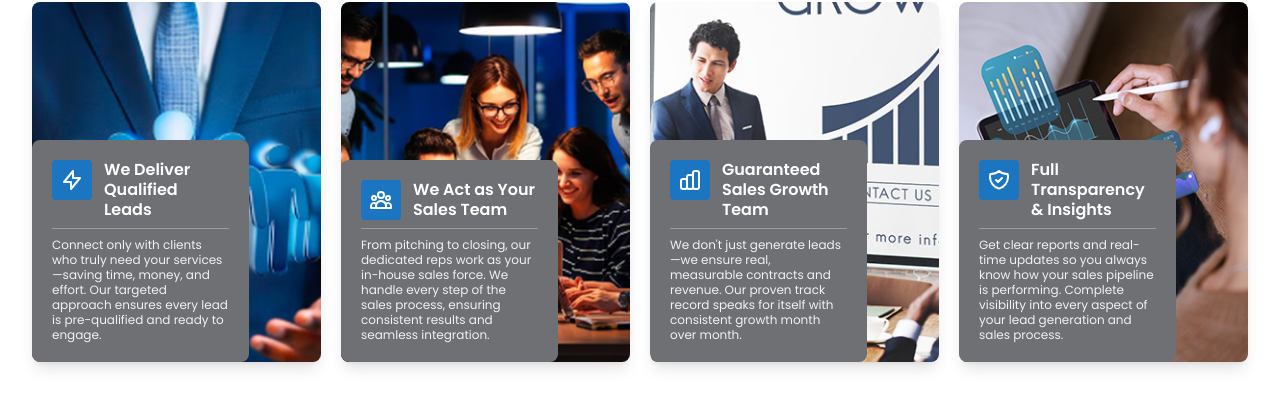
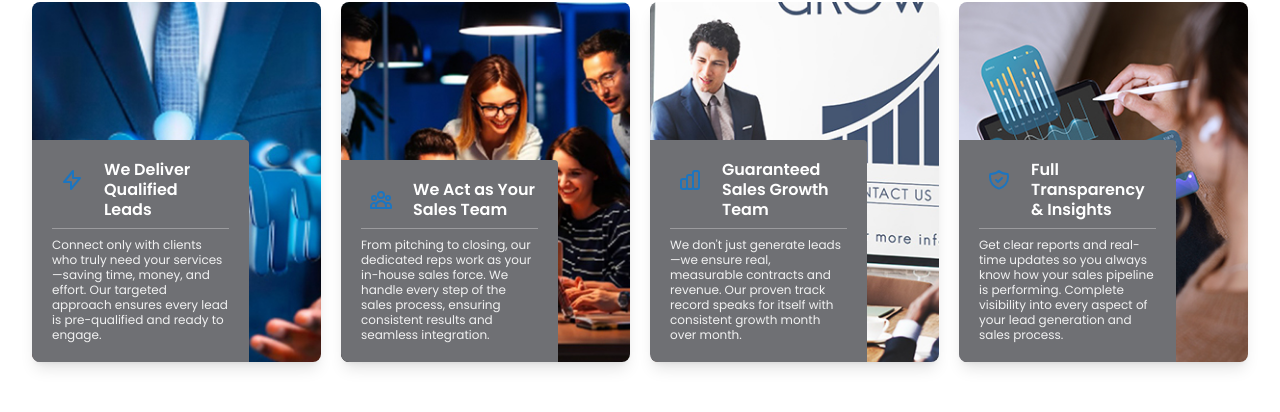
Before and after one commit to Sharmeen-Rauf/escabiz, a Next.js app: page / in a window 1280 px wide. Shown: the part 4014-4426 px from the top of the page. Built offline with nearby package versions, Linux system fonts and the light colour scheme.

Commit message:
Refactor overlay box styles on Home page service cards: update background colors and border radius for improved visual consistency and enhanced user interaction effects.

```diff
--- a/src/app/page.tsx
+++ b/src/app/page.tsx
@@ -1015,12 +1015,12 @@ export default function Home() {
                 }}
               >
                 {/* Inner Overlay Box - Bottom Left with Right Margin */}
-                <div className="absolute bottom-0 left-0 mr-0 lg:mr-0.5 mb-0 bg-[#6f7074] group-hover:bg-[#1c75c0] transition-all duration-300 rounded-lg p-4 lg:p-5 max-w-[85%] lg:max-w-[75%]">
+                <div className="absolute bottom-0 left-0 mr-0 mb-0 bg-[#6f7074] group-hover:bg-[#1c75c0] transition-all duration-300 rounded-tr rounded-bl p-4 lg:p-5 max-w-[85%] lg:max-w-[75%]">
                   {/* Icon and Heading Row */}
                   <div className="flex items-start gap-3 mb-2">
                     {/* Icon with Square Background - Blue Theme */}
-                    <div className="w-10 h-10 bg-[#1c75c0] rounded flex items-center justify-center flex-shrink-0">
-                      <svg className="w-6 h-6 text-white" fill="none" stroke="currentColor" viewBox="0 0 24 24">
+                    <div className="w-10 h-10 flex items-center justify-center flex-shrink-0">
+                      <svg className="w-6 h-6 text-[#1c75c0] group-hover:text-[#6f7074] transition-colors duration-300" fill="none" stroke="currentColor" viewBox="0 0 24 24">
                         <path strokeLinecap="round" strokeLinejoin="round" strokeWidth={2} d="M13 10V3L4 14h7v7l9-11h-7z" />
                       </svg>
                     </div>
@@ -1051,12 +1051,12 @@ export default function Home() {
                 }}
               >
                 {/* Inner Overlay Box - Bottom Left with Right Margin */}
-                <div className="absolute bottom-0 left-0 mr-0 lg:mr-0.5 mb-0 bg-[#6f7074] group-hover:bg-[#1c75c0] transition-all duration-300 rounded-lg p-4 lg:p-5 max-w-[85%] lg:max-w-[75%]">
+                <div className="absolute bottom-0 left-0 mr-0 mb-0 bg-[#6f7074] group-hover:bg-[#1c75c0] transition-all duration-300 rounded-tr rounded-bl p-4 lg:p-5 max-w-[85%] lg:max-w-[75%]">
                   {/* Icon and Heading Row */}
                   <div className="flex items-start gap-3 mb-2">
                     {/* Icon with Square Background - Blue Theme */}
-                    <div className="w-10 h-10 bg-[#1c75c0] rounded flex items-center justify-center flex-shrink-0">
-                      <svg className="w-6 h-6 text-white" fill="none" stroke="currentColor" viewBox="0 0 24 24">
+                    <div className="w-10 h-10 flex items-center justify-center flex-shrink-0">
+                      <svg className="w-6 h-6 text-[#1c75c0] group-hover:text-[#6f7074] transition-colors duration-300" fill="none" stroke="currentColor" viewBox="0 0 24 24">
                         <path strokeLinecap="round" strokeLinejoin="round" strokeWidth={2} d="M17 20h5v-2a3 3 0 00-5.356-1.857M17 20H7m10 0v-2c0-.656-.126-1.283-.356-1.857M7 20H2v-2a3 3 0 015.356-1.857M7 20v-2c0-.656.126-1.283.356-1.857m0 0a5.002 5.002 0 019.288 0M15 7a3 3 0 11-6 0 3 3 0 016 0zm6 3a2 2 0 11-4 0 2 2 0 014 0zM7 10a2 2 0 11-4 0 2 2 0 014 0z" />
                       </svg>
                     </div>
@@ -1087,12 +1087,12 @@ export default function Home() {
                 }}
               >
                 {/* Inner Overlay Box - Bottom Left with Right Margin */}
-                <div className="absolute bottom-0 left-0 mr-0 lg:mr-0.5 mb-0 bg-[#6f7074] group-hover:bg-[#1c75c0] transition-all duration-300 rounded-lg p-4 lg:p-5 max-w-[85%] lg:max-w-[75%]">
+                <div className="absolute bottom-0 left-0 mr-0 mb-0 bg-[#6f7074] group-hover:bg-[#1c75c0] transition-all duration-300 rounded-tr rounded-bl p-4 lg:p-5 max-w-[85%] lg:max-w-[75%]">
                   {/* Icon and Heading Row */}
                   <div className="flex items-start gap-3 mb-2">
                     {/* Icon with Square Background - Blue Theme */}
-                    <div className="w-10 h-10 bg-[#1c75c0] rounded flex items-center justify-center flex-shrink-0">
-                      <svg className="w-6 h-6 text-white" fill="none" stroke="currentColor" viewBox="0 0 24 24">
+                    <div className="w-10 h-10 flex items-center justify-center flex-shrink-0">
+                      <svg className="w-6 h-6 text-[#1c75c0] group-hover:text-[#6f7074] transition-colors duration-300" fill="none" stroke="currentColor" viewBox="0 0 24 24">
                         <path strokeLinecap="round" strokeLinejoin="round" strokeWidth={2} d="M9 19v-6a2 2 0 00-2-2H5a2 2 0 00-2 2v6a2 2 0 002 2h2a2 2 0 002-2zm0 0V9a2 2 0 012-2h2a2 2 0 012 2v10m-6 0a2 2 0 002 2h2a2 2 0 002-2m0 0V5a2 2 0 012-2h2a2 2 0 012 2v14a2 2 0 01-2 2h-2a2 2 0 01-2-2z" />
                       </svg>
                     </div>
@@ -1123,12 +1123,12 @@ export default function Home() {
                 }}
               >
                 {/* Inner Overlay Box - Bottom Left with Right Margin */}
-                <div className="absolute bottom-0 left-0 mr-0 lg:mr-0.5 mb-0 bg-[#6f7074] group-hover:bg-[#1c75c0] transition-all duration-300 rounded-lg p-4 lg:p-5 max-w-[85%] lg:max-w-[75%]">
+                <div className="absolute bottom-0 left-0 mr-0 mb-0 bg-[#6f7074] group-hover:bg-[#1c75c0] transition-all duration-300 rounded-tr rounded-bl p-4 lg:p-5 max-w-[85%] lg:max-w-[75%]">
                   {/* Icon and Heading Row */}
                   <div className="flex items-start gap-3 mb-2">
                     {/* Icon with Square Background - Blue Theme */}
-                    <div className="w-10 h-10 bg-[#1c75c0] rounded flex items-center justify-center flex-shrink-0">
-                      <svg className="w-6 h-6 text-white" fill="none" stroke="currentColor" viewBox="0 0 24 24">
+                    <div className="w-10 h-10 flex items-center justify-center flex-shrink-0">
+                      <svg className="w-6 h-6 text-[#1c75c0] group-hover:text-[#6f7074] transition-colors duration-300" fill="none" stroke="currentColor" viewBox="0 0 24 24">
                         <path strokeLinecap="round" strokeLinejoin="round" strokeWidth={2} d="M9 12l2 2 4-4m5.618-4.016A11.955 11.955 0 0112 2.944a11.955 11.955 0 01-8.618 3.04A12.02 12.02 0 003 9c0 5.591 3.824 10.29 9 11.622 5.176-1.332 9-6.03 9-11.622 0-1.042-.133-2.052-.382-3.016z" />
                       </svg>
                     </div>
```
